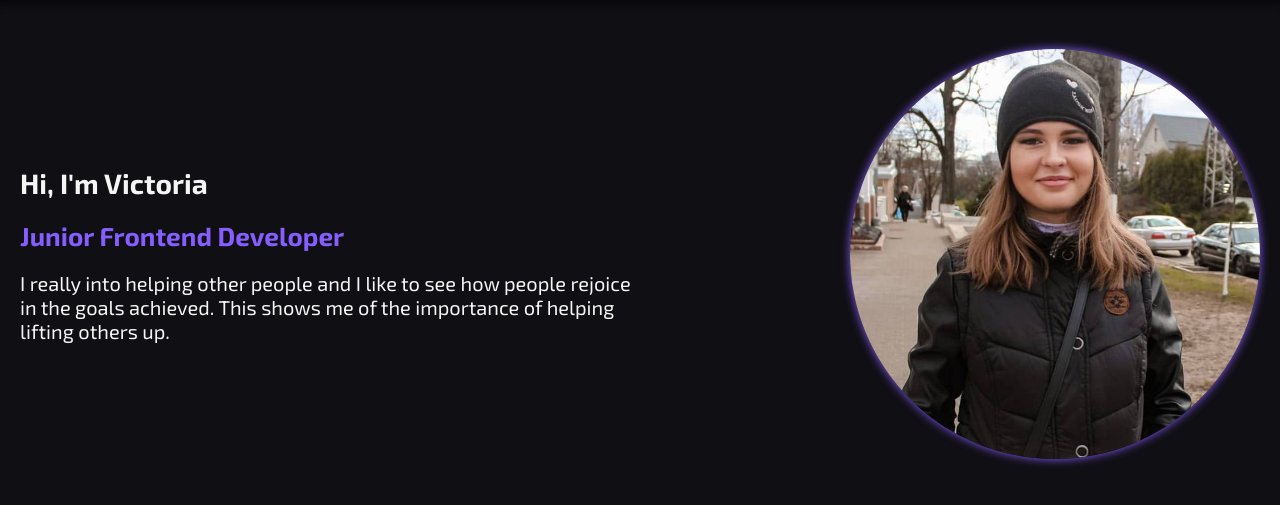
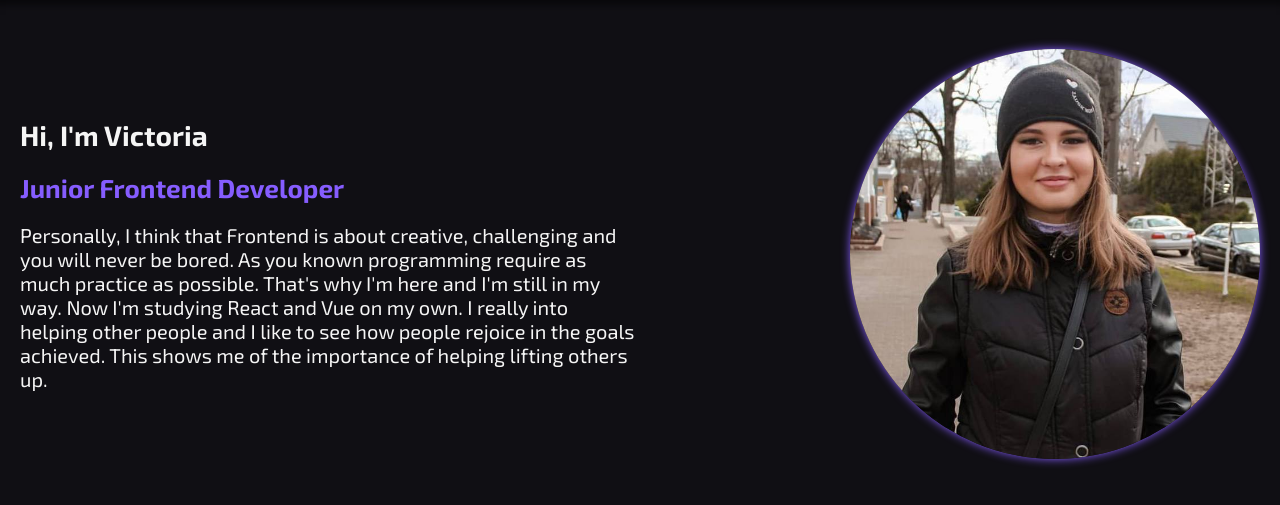
Before and after one commit to ShevViktoryia/rsschool-cv, a plain HTML site: page index.html in a window 1280 px wide. Shown: the part 81-586 px from the top of the page. Drawn offline with Linux system fonts and the light colour scheme.

Commit message:
fix: update text in about section

```diff
--- a/index.html
+++ b/index.html
@@ -26,9 +26,13 @@
           <h2 class="about-title">Hi, I'm Victoria</h2>
           <h3 class="about-subtitle">Junior Frontend Developer</h3>
           <p class="about-text">
-            I really into helping other people and I like to see how people
-            rejoice in the goals achieved. This shows me of the importance of
-            helping lifting others up.
+            Personally, I think that Frontend is about creative, challenging and
+            you will never be bored. As you known programming require as much
+            practice as possible. That's why I'm here and I'm still in my way.
+            Now I'm studying React and Vue on my own. I really into helping
+            other people and I like to see how people rejoice in the goals
+            achieved. This shows me of the importance of helping lifting others
+            up.
           </p>
         </div>
         <img class="about-photo" src="./img/photo.jpg" alt="photo" />
```
